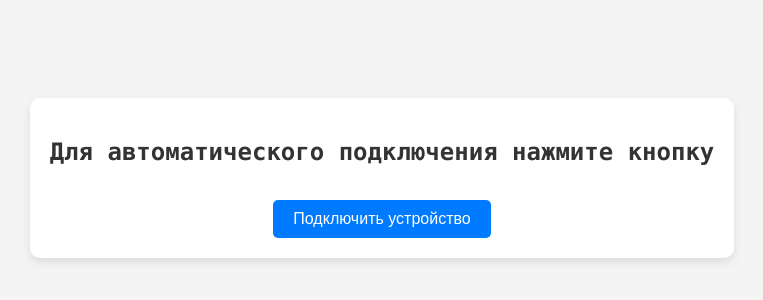
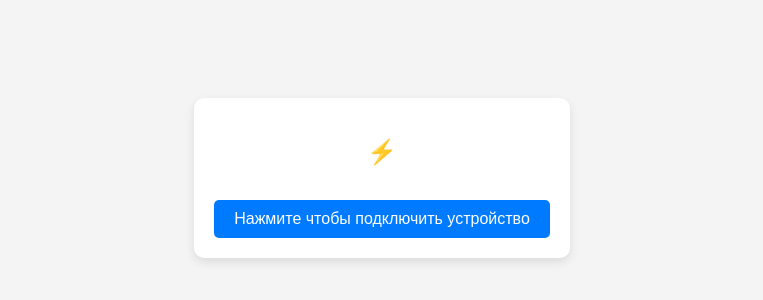
Before and after one commit to connectpage/addconfig, a plain HTML site: page index.html in a window 1280 px wide. Shown: the part 230-530 px from the top of the page, without its empty margins (258-1021 px from the left). Drawn offline with Linux system fonts and the light colour scheme.

Commit message:
Update index.html

```diff
--- a/index.html
+++ b/index.html
@@ -73,8 +73,8 @@
 </head>
 <body>
     <div class="container">
-        <h2 id="message">Для автоматического подключения нажмите кнопку</h2>
-        <button id="redirectButton" class="button" onclick="startRedirect()">Подключить устройство</button>
+        <h2 id="message">⚡️</h2>
+        <button id="redirectButton" class="button" onclick="startRedirect()">Нажмите чтобы подключить устройство</button>
         <div id="spinner" class="spinner"></div>
     </div>
 </body>
```
